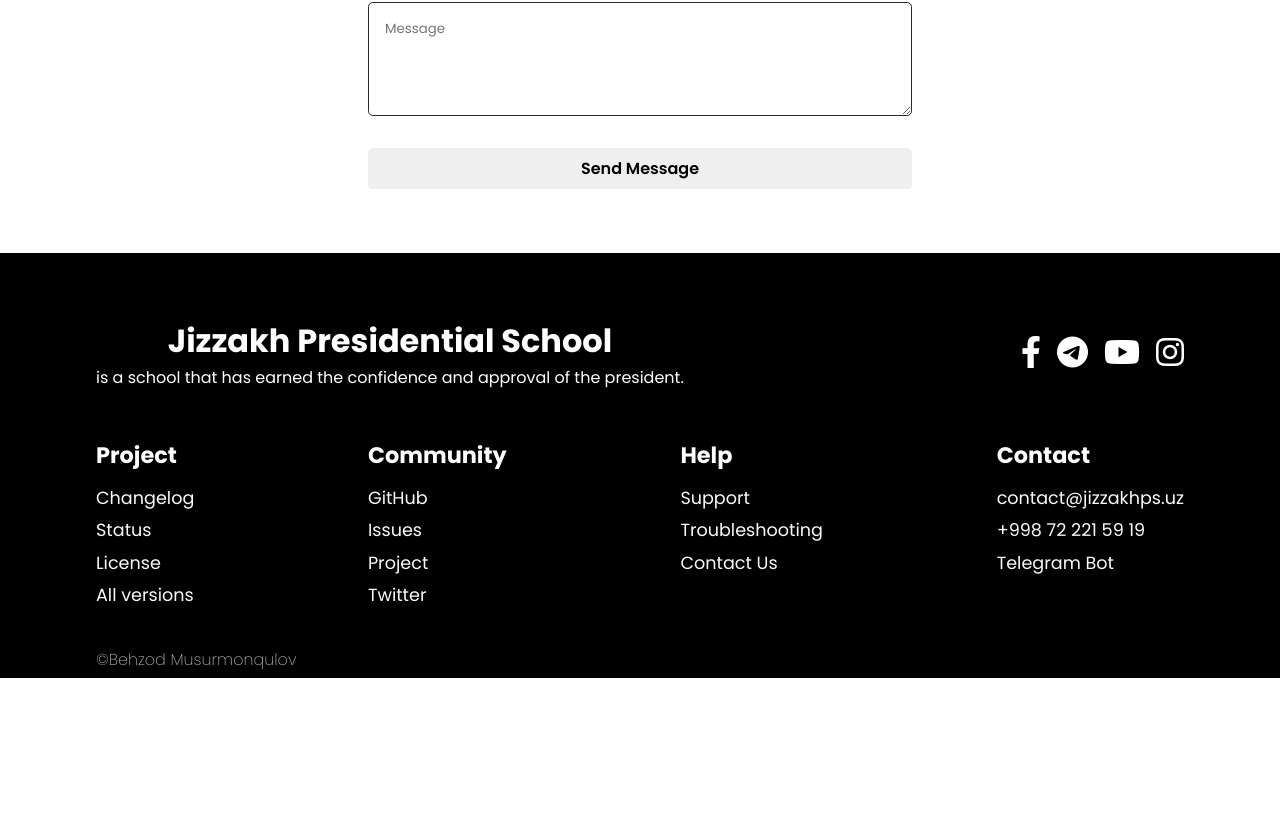
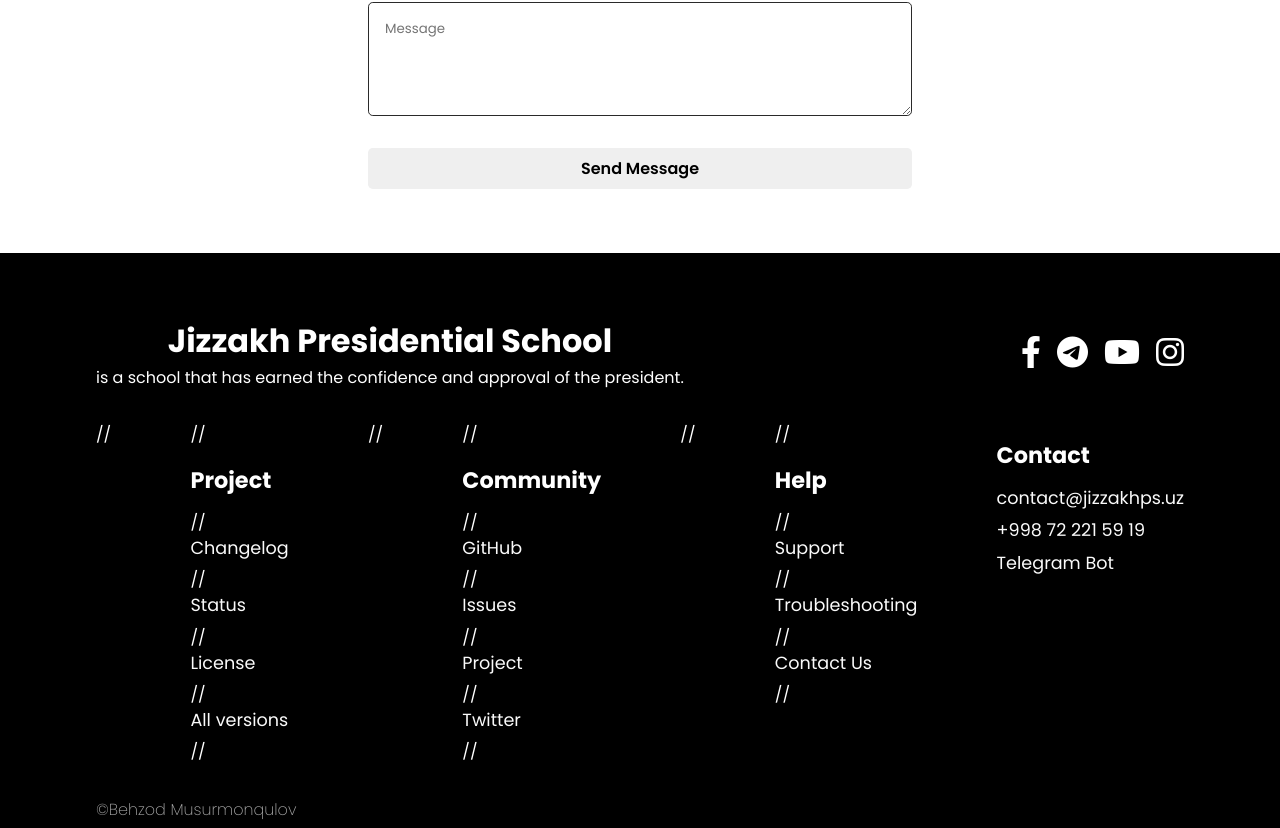
Before and after one commit to behzodk/jizzakhps, a React (Create React App) app: page /contact in a window 1280 px wide. Shown: the part 958-1786 px from the top of the page. Before the commit the page ends 1636 px from the top, so only its background shows below. Built offline with nearby package versions, Linux system fonts and the light colour scheme.

Commit message:
contact footer

```diff
--- a/src/components/Footer.js
+++ b/src/components/Footer.js
@@ -25,26 +25,26 @@ function Footer(){
             </div>
 
             <div className="bottom">
-                <div>
-                    <h4>Project</h4>
-                    <a href="/">Changelog</a>
-                    <a href="/">Status</a>
-                    <a href="/">License</a>
-                    <a href="/">All versions</a>
-                </div>
-                <div>
-                    <h4>Community</h4>
-                    <a href="/">GitHub</a>
-                    <a href="/">Issues</a>
-                    <a href="/">Project</a>
-                    <a href="/">Twitter</a>
-                </div>
-                <div>
-                    <h4>Help</h4>
-                    <a href="/">Support</a>
-                    <a href="/">Troubleshooting</a>
-                    <a href="/">Contact Us</a>
-                </div>
+//                 <div>
+//                     <h4>Project</h4>
+//                     <a href="/">Changelog</a>
+//                     <a href="/">Status</a>
+//                     <a href="/">License</a>
+//                     <a href="/">All versions</a>
+//                 </div>
+//                 <div>
+//                     <h4>Community</h4>
+//                     <a href="/">GitHub</a>
+//                     <a href="/">Issues</a>
+//                     <a href="/">Project</a>
+//                     <a href="/">Twitter</a>
+//                 </div>
+//                 <div>
+//                     <h4>Help</h4>
+//                     <a href="/">Support</a>
+//                     <a href="/">Troubleshooting</a>
+//                     <a href="/">Contact Us</a>
+//                 </div>
                 <div>
                     <h4>Contact</h4>
                     <a href="mailto:contact@jizzakhps.uz">contact@jizzakhps.uz</a>
```
